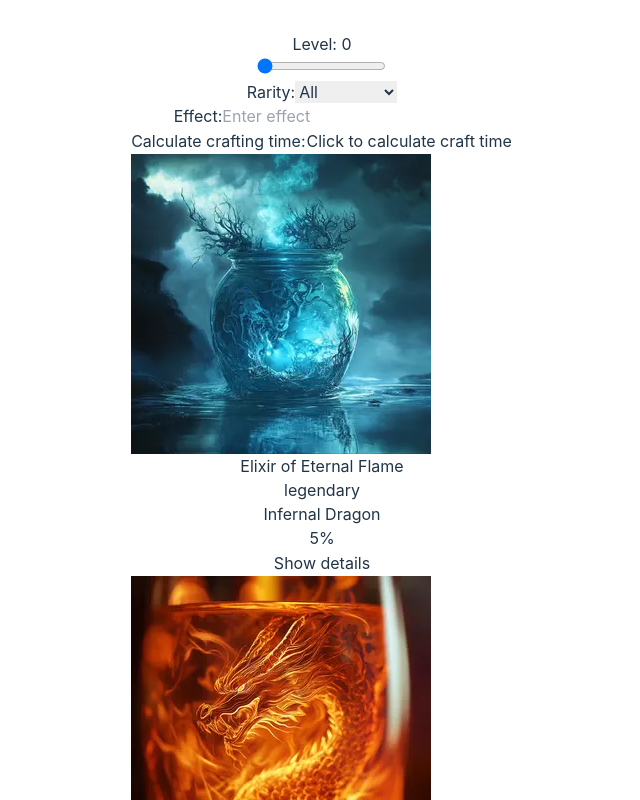
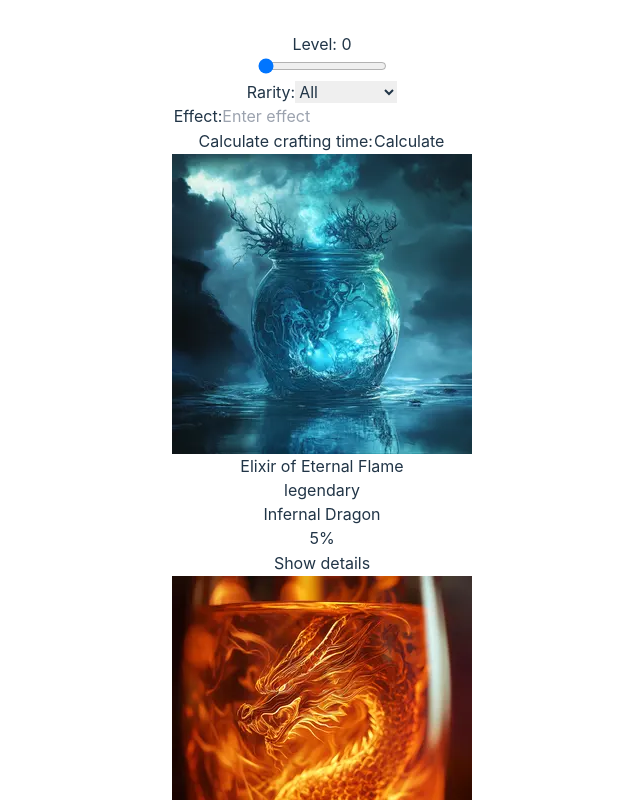
Before and after one commit to llabaka/lander-labaka-intcli2425-2, a React (Vite) app: page / in a window 1280 px wide. Shown: the top 800 px of the page, without its empty margins (318-958 px from the left). Built offline with nearby package versions, Linux system fonts and the light colour scheme.

Commit message:
[MAIN][UPDATE] Texts

```diff
--- a/src/components/CraftFilter.tsx
+++ b/src/components/CraftFilter.tsx
@@ -13,7 +13,7 @@ const CraftFilter: React.FC<CraftFilterProps> = ({ calculateCraftTime, craftTime
                 onClick={calculateCraftTime}
                 className="w-64 p-2 border border-gray-300 rounded"
             >
-                Click to calculate craft time
+                Calculate
             </button>
             <span className="ml-4 text-lg">{craftTime > 0 && `Total Craft Time: ${craftTime} minutes`}</span>
         </div>
```
